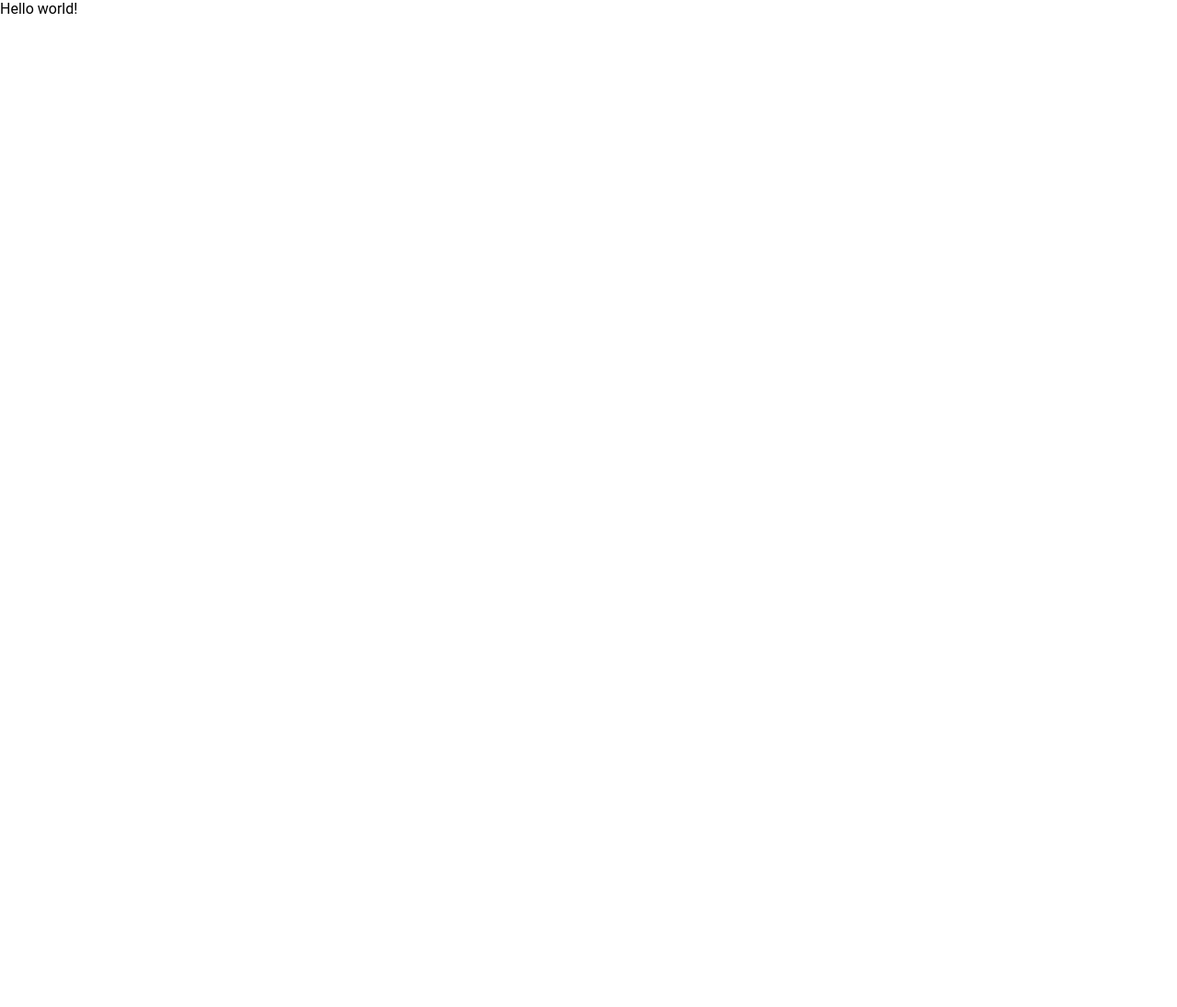
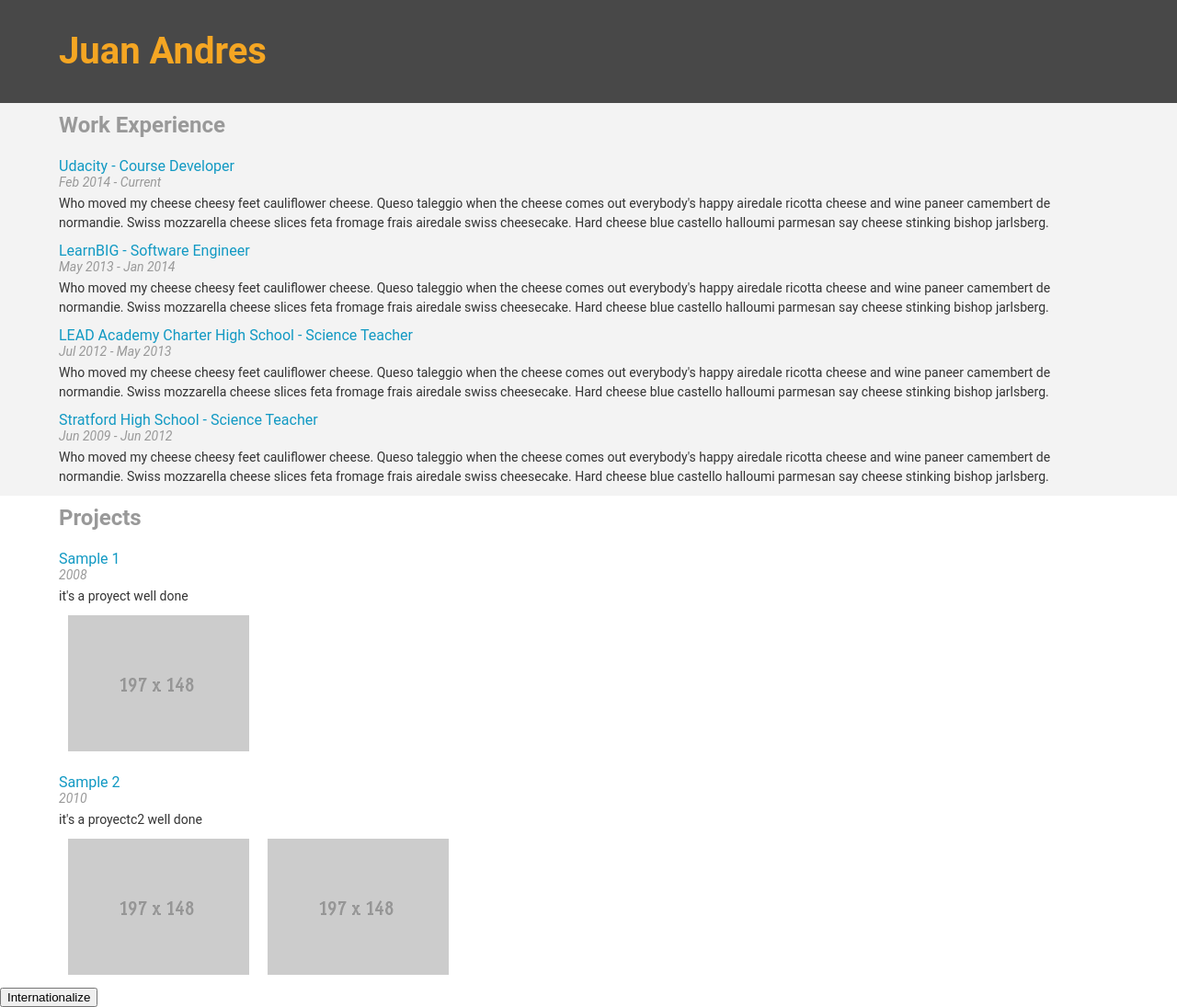
Before and after one commit to yjorozco/frontend-nanodegree-resume, a plain HTML site: page index.html in a window 1280 px wide. Shown: the whole page at 92% size. Before the commit the page ends 800 px from the top, so only its background shows below. Drawn offline with Linux system fonts and the light colour scheme.

Commit message:
adding new feachures

```diff
--- a/index.html
+++ b/index.html
@@ -36,7 +36,7 @@ need to load. You'll see a lot of <link>s to CSS files for styles and
 </head>
 <body>
   <div id="main">
-    Hello world!   <!-- You'll be deleting this line in the course -->
+     <!-- You'll be deleting this line in the course -->
 
     <!--
     Everything from here to the <script> tag below is the skeleton of your
@@ -121,6 +121,7 @@ need to load. You'll see a lot of <link>s to CSS files for styles and
         an opening and closing set of slash asterisks for block comments.
     */
 
+   // $("#main").append("Charlie Chaplin");
 
     if(document.getElementsByClassName('flex-item').length === 0) {
       document.getElementById('topContacts').style.display = 'none';
--- a/js/helper.js
+++ b/js/helper.js
@@ -14,6 +14,7 @@ replace the %data% placeholder text you see in them.
 */
 var HTMLheaderName = '<h1 id="name">%data%</h1>';
 var HTMLheaderRole = '<span>%data%</span><hr>';
+
 
 var HTMLcontactGeneric = '<li class="flex-item"><span class="orange-text">%contact%</span><span class="white-text">%data%</span></li>';
 var HTMLmobile = '<li class="flex-item"><span class="orange-text">mobile</span><span class="white-text">%data%</span></li>';
--- a/js/resumeBuilder.js
+++ b/js/resumeBuilder.js
@@ -1,3 +1,147 @@
 /*
 This is empty on purpose! Your code to build the resume will go here.
  */
+
+/* var awesomeThoughts="I am Yamil and I am AWESOME";
+
+awesomeThoughts=awesomeThoughts.replace("AWESOME","FUN");
+
+ $( "#main" ).append( awesomeThoughts );*/
+
+var formattedName = HTMLheaderName.replace("%data%","Juan Andres");
+$("#header").append(formattedName);
+
+var work = {
+  "jobs": [
+    {
+      "employer": "Udacity",
+      "title": "Course Developer",
+      "location": "Mountain View, CA",
+      "dates": "Feb 2014 - Current",
+      "description": "Who moved my cheese cheesy feet cauliflower cheese. Queso taleggio when the cheese comes out everybody's happy airedale ricotta cheese and wine paneer camembert de normandie. Swiss mozzarella cheese slices feta fromage frais airedale swiss cheesecake. Hard cheese blue castello halloumi parmesan say cheese stinking bishop jarlsberg."
+    },
+    {
+      "employer": "LearnBIG",
+      "title": "Software Engineer",
+      "location": "Seattle, WA",
+      "dates": "May 2013 - Jan 2014",
+      "description": "Who moved my cheese cheesy feet cauliflower cheese. Queso taleggio when the cheese comes out everybody's happy airedale ricotta cheese and wine paneer camembert de normandie. Swiss mozzarella cheese slices feta fromage frais airedale swiss cheesecake. Hard cheese blue castello halloumi parmesan say cheese stinking bishop jarlsberg."
+    },
+    {
+      "employer": "LEAD Academy Charter High School",
+      "title": "Science Teacher",
+      "location": "Nashville, TN",
+      "dates": "Jul 2012 - May 2013",
+      "description": "Who moved my cheese cheesy feet cauliflower cheese. Queso taleggio when the cheese comes out everybody's happy airedale ricotta cheese and wine paneer camembert de normandie. Swiss mozzarella cheese slices feta fromage frais airedale swiss cheesecake. Hard cheese blue castello halloumi parmesan say cheese stinking bishop jarlsberg."
+    },
+    {
+      "employer": "Stratford High School",
+      "title": "Science Teacher",
+      "location": "Nashville, TN",
+      "dates": "Jun 2009 - Jun 2012",
+      "description": "Who moved my cheese cheesy feet cauliflower cheese. Queso taleggio when the cheese comes out everybody's happy airedale ricotta cheese and wine paneer camembert de normandie. Swiss mozzarella cheese slices feta fromage frais airedale swiss cheesecake. Hard cheese blue castello halloumi parmesan say cheese stinking bishop jarlsberg."
+    }
+  ]
+};
+
+// Your code goes here! Let me help you get started
+
+function locationizer(work_obj) {
+	var locations=[];
+	for(var i=0;i<work_obj.jobs.length;i++){
+		locations.push(work_obj.jobs[i]);
+	}
+	return locations;
+}
+
+// Did locationizer() work? This line will tell you!
+console.log(locationizer(work));
+
+
+function inName(name){
+	var fullNameArray = name.split(" ");
+	var firstName = fullNameArray[0].substr(0,1).toUpperCase() + fullNameArray[0].substr(1).toLowerCase();
+	var lastName = fullNameArray[1].toUpperCase();
+	console.log(lastName);
+	return firstName + " " + lastName;
+}
+
+
+$("#main").append( internationalizeButton);
+
+//console.log(inName("jhahsnhHH juancCHo"));
+
+
+var education = {
+
+    name: "Ucv",
+    years: 2,
+    city: "caracas"
+}
+
+
+
+var project = {
+
+	projects:[
+
+		{
+			title:"Sample 1",
+			dates:"2008",
+			description:"it's a proyect well done",
+			images:["images/197x148.gif"]
+		},
+		{
+			title:"Sample 2",
+			dates:"2010",
+			description:"it's a proyectc2 well done",
+			images:["images/197x148.gif", "images/197x148.gif" ]
+		}
+	]
+
+};
+
+
+project.display = function(){
+	for(var i=0;i<project.projects.length;i++){
+		$("#projects").append(HTMLprojectStart);
+		var projectUnit = project.projects[i];
+		var projectTitle = HTMLprojectTitle.replace("%data%" , projectUnit.title);
+		var projectDates = HTMLprojectDates.replace("%data%" , projectUnit.dates);
+		var projectDescription = HTMLprojectDescription.replace("%data%" ,  projectUnit.description);
+
+		$(".project-entry:last").append(projectTitle);
+		$(".project-entry:last").append(projectDates);
+		$(".project-entry:last").append(projectDescription);
+		for(var y=0; y<project.projects[i].images.length;y++){
+			var projectImage = HTMLprojectImage.replace("%data%", project.projects[i].images[y]);
+			$(".project-entry:last").append(projectImage);
+		}
+	}
+}
+
+
+project.display();
+
+var displayWork = function(){
+	for(job in work.jobs){
+		$( "#workExperience" ).append(HTMLworkStart);
+		var formattedEmployer = HTMLworkEmployer.replace("%data%", work.jobs[job].employer);
+		var formattedTitle = HTMLworkTitle.replace("%data%", work.jobs[job].title);
+		var formattedEmployerTitle = formattedEmployer +  formattedTitle;
+		$(".work-entry:last").append(formattedEmployerTitle);
+		var formattedDates = HTMLworkDates.replace("%data%", work.jobs[job].dates);
+		$(".work-entry:last").append(formattedDates);
+		var formattedDescription = HTMLworkDescription.replace("%data%",work.jobs[job].description);
+		$(".work-entry:last").append(formattedDescription);
+	}
+}
+
+
+$(document).click(function(loc) {
+  // your code goes here
+   logClicks(loc.pageX,loc.pageY);
+});
+
+
+displayWork();
```
